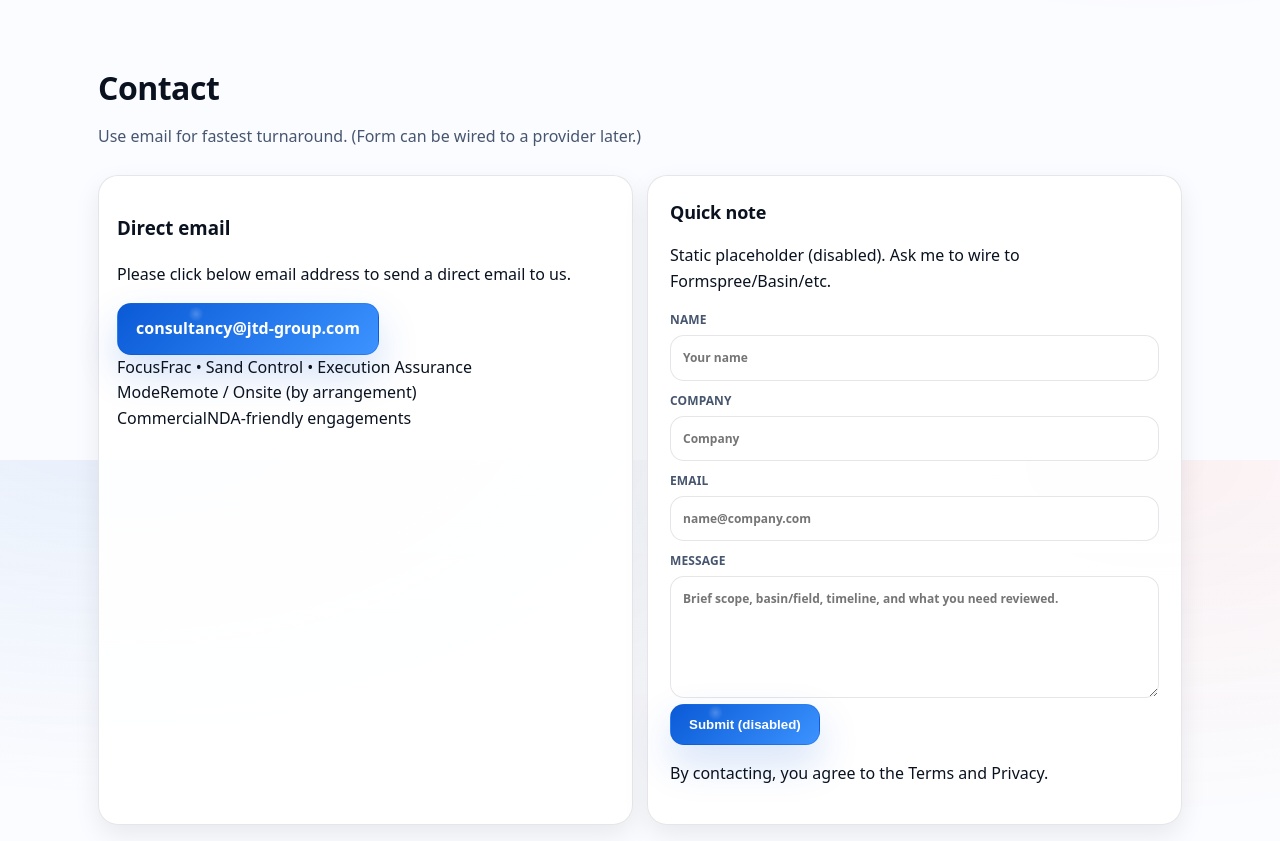
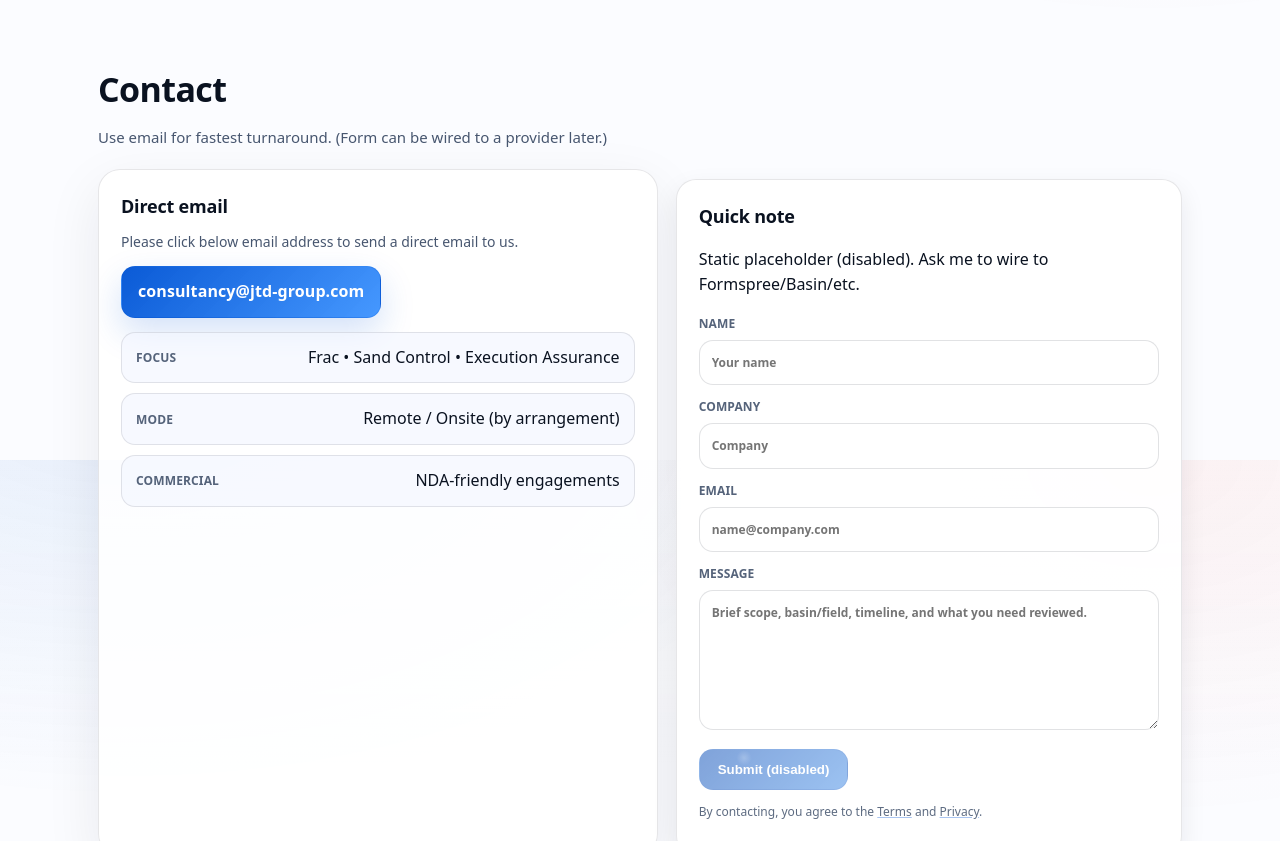
Before and after one commit to JTD-Group/oilfieldconsultancy.github.io, a website: page public/index.html in a window 1280 px wide. Shown: the part 5140-5981 px from the top of the page. Drawn offline with Linux system fonts and the light colour scheme.

Commit message:
Update style.css

```diff
--- a/public/style.css
+++ b/public/style.css
@@ -559,3 +559,194 @@ input:focus, textarea:focus{
 @media (prefers-reduced-motion: reduce){
   *{ transition:none !important; scroll-behavior:auto !important; }
 }
+/* ======================================================
+   CONTACT SECTION — Professional polish
+   Drop this at END of styles.css
+   ====================================================== */
+
+/* Section heading spacing */
+#contact .section-head{
+  margin-bottom: 20px;
+}
+#contact .section-head h2{
+  font-size: 34px;
+  letter-spacing: -0.6px;
+  margin-bottom: 8px;
+}
+#contact .section-head p{
+  font-size: 15px;
+  color: var(--muted);
+  max-width: 78ch;
+}
+
+/* Grid: better balance + consistent height */
+.contact-grid{
+  display:grid;
+  grid-template-columns: 1.05fr .95fr;
+  gap: 18px;
+  align-items: stretch;
+}
+
+/* Cards: calmer surface + consistent padding */
+.contact-card{
+  border-radius: 22px;
+  border: 1px solid var(--border);
+  background: rgba(255,255,255,.86);
+  box-shadow: 0 18px 55px rgba(10,18,32,.08);
+  padding: 22px;
+  overflow: hidden;
+}
+
+/* Card titles */
+.contact-card h3{
+  margin: 0 0 10px;
+  font-size: 18px;
+  letter-spacing: -0.2px;
+}
+
+/* Small intro text inside cards */
+.contact-card p{
+  margin: 0 0 14px;
+  color: var(--muted);
+  line-height: 1.55;
+  font-size: 14px;
+}
+
+/* "Email pill" button: looks premium */
+.contact-card .btn,
+.contact-card a.btn{
+  display:inline-flex;
+  align-items:center;
+  justify-content:center;
+  gap:10px;
+  padding: 12px 16px;
+  border-radius: 14px;
+  font-weight: 900;
+  letter-spacing: .1px;
+  border: 1px solid rgba(10,90,214,.22);
+  background: linear-gradient(135deg, rgba(10,90,214,1), rgba(60,147,255,.95));
+  color:#fff !important;
+  box-shadow: 0 14px 34px rgba(10,90,214,.18);
+  text-decoration: none !important;
+}
+.contact-card .btn:hover,
+.contact-card a.btn:hover{
+  transform: translateY(-1px);
+  box-shadow: 0 18px 44px rgba(10,90,214,.22);
+}
+.contact-card .btn:focus,
+.contact-card a.btn:focus{
+  outline:none;
+  box-shadow: var(--ring), 0 18px 44px rgba(10,90,214,.20);
+}
+
+/* Make the left card content feel structured */
+.contact-card .contact-lines{
+  margin-top: 14px;
+  display:grid;
+  gap: 10px;
+}
+.contact-card .contact-lines > div{
+  display:flex;
+  align-items:center;
+  justify-content:space-between;
+  gap: 12px;
+  border: 1px solid var(--border);
+  background: rgba(243,246,255,.68);
+  padding: 12px 14px;
+  border-radius: 14px;
+}
+
+/* Labels in contact lines */
+.label{
+  color: rgba(71,86,111,.92);
+  font-weight: 900;
+  font-size: 12px;
+  letter-spacing: .14px;
+  text-transform: uppercase;
+}
+
+/* Tighten the "service bullets" under the email */
+.contact-card ul:not(.check){
+  margin-top: 10px;
+}
+
+/* Form: elevate the rhythm & alignment */
+.form{
+  margin-top: 10px;
+}
+.form label{
+  display:block;
+  margin-top: 12px;
+  font-size: 12px;
+  letter-spacing: .14px;
+  text-transform: uppercase;
+  color: rgba(71,86,111,.92);
+  font-weight: 900;
+}
+
+/* Inputs: slimmer, more premium */
+input, textarea{
+  width:100%;
+  margin-top: 7px;
+  border-radius: 14px;
+  border: 1px solid rgba(10,18,32,.12);
+  background: rgba(255,255,255,.92);
+  padding: 12px 12px;
+  color: var(--text);
+  font: inherit;
+  transition: border-color .15s ease, box-shadow .15s ease, background .15s ease;
+}
+input:hover, textarea:hover{
+  border-color: rgba(10,90,214,.20);
+  background: rgba(255,255,255,.98);
+}
+input:focus, textarea:focus{
+  outline:none;
+  border-color: rgba(10,90,214,.32);
+  box-shadow: var(--ring);
+}
+
+/* Textarea height: looks intentional */
+textarea{
+  min-height: 140px;
+  resize: vertical;
+}
+
+/* Submit button spacing */
+.form .btn{
+  margin-top: 14px;
+}
+
+/* Disabled submit should look intentionally disabled */
+button[disabled],
+.btn[disabled],
+.btn:disabled{
+  opacity: .55;
+  cursor: not-allowed;
+  filter: saturate(.8);
+  transform: none !important;
+  box-shadow: none !important;
+}
+
+/* Tiny legal line: subtler */
+.tiny{
+  margin-top: 12px;
+  font-size: 12px;
+  color: rgba(71,86,111,.88);
+}
+.tiny a{
+  text-decoration: underline;
+  text-decoration-color: rgba(10,90,214,.35);
+}
+
+/* Responsive: stack cleanly */
+@media (max-width: 980px){
+  .contact-grid{
+    grid-template-columns: 1fr;
+    gap: 14px;
+  }
+  .contact-card{
+    padding: 20px;
+  }
+}
```
